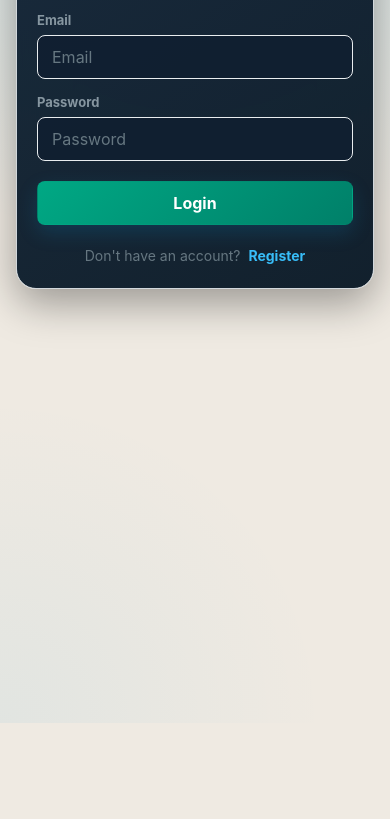
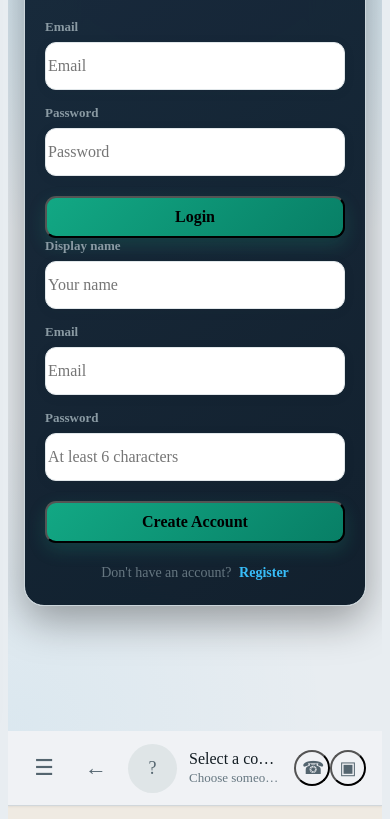
Before and after one commit to MissApp0/MissApp0.github.io, a plain HTML site: page index.html in a window 390 px wide. Shown: the part 121-940 px from the top of the page. Before the commit the page ends 844 px from the top, so only its background shows below. Drawn offline with Linux system fonts and the light colour scheme; no server answers.

Commit message:
Polish global MissApp visual system

```diff
--- a/css/main.css
+++ b/css/main.css
@@ -1,313 +1,105 @@
 /* =========================================================
-   MissApp
-   Global Styles
+   MissApp — polished visual system
 ========================================================= */
 
-* {
-  box-sizing: border-box;
-  margin: 0;
-  padding: 0;
+:root {
+  --bg: #e8edf1;
+  --bg-secondary: #f7f9fa;
+  --panel: #ffffff;
+  --panel-light: #ffffff;
+  --panel-hover: #f5f7f8;
+  --primary: #12a884;
+  --primary-hover: #0d9274;
+  --primary-dark: #087f66;
+  --text: #172126;
+  --text-muted: #667781;
+  --text-soft: #8a9aa3;
+  --border: #e1e7ea;
+  --border-light: #cbd5da;
+  --danger: #e5484d;
+  --success: #12a884;
+  --sidebar-width: 400px;
+  --radius: 12px;
+  --radius-small: 10px;
+  --shadow: 0 10px 35px rgba(24, 39, 48, .10);
+  --shadow-soft: 0 2px 12px rgba(24, 39, 48, .07);
 }
 
-:root {
-  --bg: #efeae2;
-  --bg-secondary: #f0f2f5;
-  --panel: #ffffff;
-  --panel-light: #ffffff;
-  --panel-hover: #f5f6f6;
-  --primary: #00a884;
-  --primary-hover: #008f72;
-  --primary-dark: #008069;
-  --text: #111b21;
-  --text-muted: #667781;
-  --text-soft: #8696a0;
-  --border: #e9edef;
-  --border-light: #d1d7db;
-  --danger: #ea0038;
-  --success: #00a884;
-  --sidebar-width: 420px;
-  --radius: 8px;
-  --radius-small: 8px;
-  --shadow: 0 2px 8px rgba(0,0,0,.12);
-}
-
-html,
-body {
-  font-family: "Segoe UI", Arial, Helvetica, sans-serif;
-  background: #d1d7db;
+html, body {
+  background: var(--bg);
   color: var(--text);
-  -webkit-font-smoothing: antialiased;
-  -webkit-tap-highlight-color: transparent;
-}
-
-html {
-  background: var(--bg);
 }
 
 body {
-  font-family:
-    Inter,
-    ui-sans-serif,
-    system-ui,
-    -apple-system,
-    BlinkMacSystemFont,
-    "Segoe UI",
-    sans-serif;
-
   background:
-    radial-gradient(
-      circle at 20% 0%,
-      rgba(7, 143, 211, 0.07),
-      transparent 35%
-    ),
+    radial-gradient(circle at 0% 0%, rgba(18,168,132,.10), transparent 28rem),
+    radial-gradient(circle at 100% 100%, rgba(83,126,255,.07), transparent 30rem),
     var(--bg);
-
-  color: var(--text);
-
-  -webkit-font-smoothing: antialiased;
-  -webkit-tap-highlight-color: transparent;
 }
 
-button,
-input,
-textarea {
+button, input, textarea, select {
   font: inherit;
 }
 
 button {
-  border: 0;
-  cursor: pointer;
+  transition: transform .16s ease, background .16s ease, border-color .16s ease,
+    box-shadow .16s ease, opacity .16s ease;
 }
 
-button:disabled {
-  cursor: not-allowed;
-  opacity: 0.45;
+button:active {
+  transform: scale(.97);
 }
 
-input, textarea { outline: none; }
-
-a {
-  color: inherit;
-  text-decoration: none;
-}
-
-.hidden {
-  display: none !important;
-}
-
-/* =========================================================
-   BUTTON
-========================================================= */
-
 .btn {
-  min-height: 44px;
-
-  padding: 0 17px;
-
-  border: 1px solid transparent;
-  border-radius: var(--radius-small);
-
-  background:
-    linear-gradient(
-      135deg,
-      var(--primary),
-      var(--primary-dark)
-    );
-
-  color: white;
-
+  min-height: 42px;
+  padding: 0 16px;
+  border-radius: 11px;
+  background: linear-gradient(135deg, var(--primary), var(--primary-dark));
+  box-shadow: 0 7px 18px rgba(18,168,132,.20);
   font-weight: 700;
-
-  box-shadow:
-    0 8px 20px rgba(7, 143, 211, 0.18);
-
-  transition:
-    transform 0.15s ease,
-    background 0.15s ease,
-    box-shadow 0.15s ease;
 }
 
 .btn:hover {
-  background:
-    linear-gradient(
-      135deg,
-      var(--primary-hover),
-      var(--primary)
-    );
-
-  box-shadow:
-    0 10px 25px rgba(7, 143, 211, 0.28);
+  background: linear-gradient(135deg, var(--primary-hover), var(--primary-dark));
+  box-shadow: 0 9px 24px rgba(18,168,132,.26);
+  transform: translateY(-1px);
 }
 
-.btn:active {
-  transform: scale(0.98);
-}
-
-/* =========================================================
-   INPUT
-========================================================= */
-
 .input {
-  width: 100%;
   min-height: 44px;
-
-  padding: 0 14px;
-
   border: 1px solid var(--border);
-  border-radius: var(--radius-small);
-
-  background: rgba(16, 31, 48, 0.9);
+  border-radius: 11px;
+  background: var(--panel);
   color: var(--text);
-
-  transition:
-    border-color 0.15s ease,
-    background 0.15s ease,
-    box-shadow 0.15s ease;
-}
-
-.input::placeholder {
-  color: var(--text-muted);
-}
-
-.input:hover {
-  border-color: var(--border-light);
+  box-shadow: var(--shadow-soft);
 }
 
 .input:focus {
-  border-color: rgba(7, 143, 211, 0.7);
-
-  background: var(--panel);
-
-  box-shadow:
-    0 0 0 3px rgba(7, 143, 211, 0.1);
+  border-color: rgba(18,168,132,.55);
+  box-shadow: 0 0 0 4px rgba(18,168,132,.10);
 }
 
-/* =========================================================
-   SCROLLBARS
-========================================================= */
-
 * {
-  scrollbar-width: thin;
-  scrollbar-color:
-    rgba(255, 255, 255, 0.16)
-    transparent;
-}
-
-*::-webkit-scrollbar {
-  width: 7px;
-  height: 7px;
-}
-
-*::-webkit-scrollbar-track {
-  background: transparent;
+  scrollbar-color: rgba(82, 101, 112, .25) transparent;
 }
 
 *::-webkit-scrollbar-thumb {
-  background: rgba(255, 255, 255, 0.14);
-  border-radius: 999px;
+  background: rgba(82,101,112,.22);
 }
 
 *::-webkit-scrollbar-thumb:hover {
-  background: rgba(255, 255, 255, 0.23);
+  background: rgba(82,101,112,.35);
 }
 
-/* =========================================================
-   TOASTS
-========================================================= */
-
 #toast-container {
-  position: fixed;
-  z-index: 9999;
-  right: 20px;
-  bottom: 20px;
-  display: flex;
-  flex-direction: column;
-  gap: 8px;
-  pointer-events: none;
+  right: 22px;
+  bottom: 22px;
 }
 
 .toast {
-  min-width: 220px;
-  max-width: 360px;
-
-  padding: 13px 16px;
-
-  border: 1px solid var(--border);
-  border-radius: 12px;
-
-  background:
-    rgba(22, 42, 61, 0.96);
-
-  color: var(--text);
-
-  box-shadow: var(--shadow);
-
-  backdrop-filter: blur(15px);
-  -webkit-backdrop-filter: blur(15px);
-
-  pointer-events: auto;
-
-  animation:
-    toast-in 0.2s ease;
+  border: 1px solid rgba(255,255,255,.55);
+  border-radius: 14px;
+  background: rgba(25, 39, 46, .94);
+  box-shadow: 0 14px 35px rgba(0,0,0,.18);
+  color: #fff;
 }
-
-.toast.error {
-  border-color: rgba(239, 68, 68, 0.35);
-}
-
-.toast.success {
-  border-color: rgba(34, 197, 94, 0.35);
-}
-
-@keyframes toast-in {
-  from {
-    opacity: 0;
-    transform: translateY(8px);
-  }
-
-  to {
-    opacity: 1;
-    transform: translateY(0);
-  }
-}
-
-/* =========================================================
-   TABLET & MOBILE SAFE AREA ADAPTATIONS
-========================================================= */
-
-@media screen and (max-width: 1024px) {
-  :root {
-    --sidebar-width: 300px;
-  }
-}
-
-@media screen and (max-width: 768px) {
-  html,
-  body {
-    height: 100%;
-    height: 100dvh;
-    overflow: hidden;
-    position: fixed;
-    width: 100%;
-  }
-
-  #toast-container {
-    left: max(16px, env(safe-area-inset-left));
-    right: max(16px, env(safe-area-inset-right));
-    bottom: max(16px, env(safe-area-inset-bottom));
-    align-items: center;
-  }
-
-  .toast {
-    width: 100%;
-    max-width: 100%;
-  }
-}
-
-@media (hover: none) and (pointer: coarse) {
-  button,
-  .btn,
-  .input {
-    min-height: 44px;
-  }
-}
```
